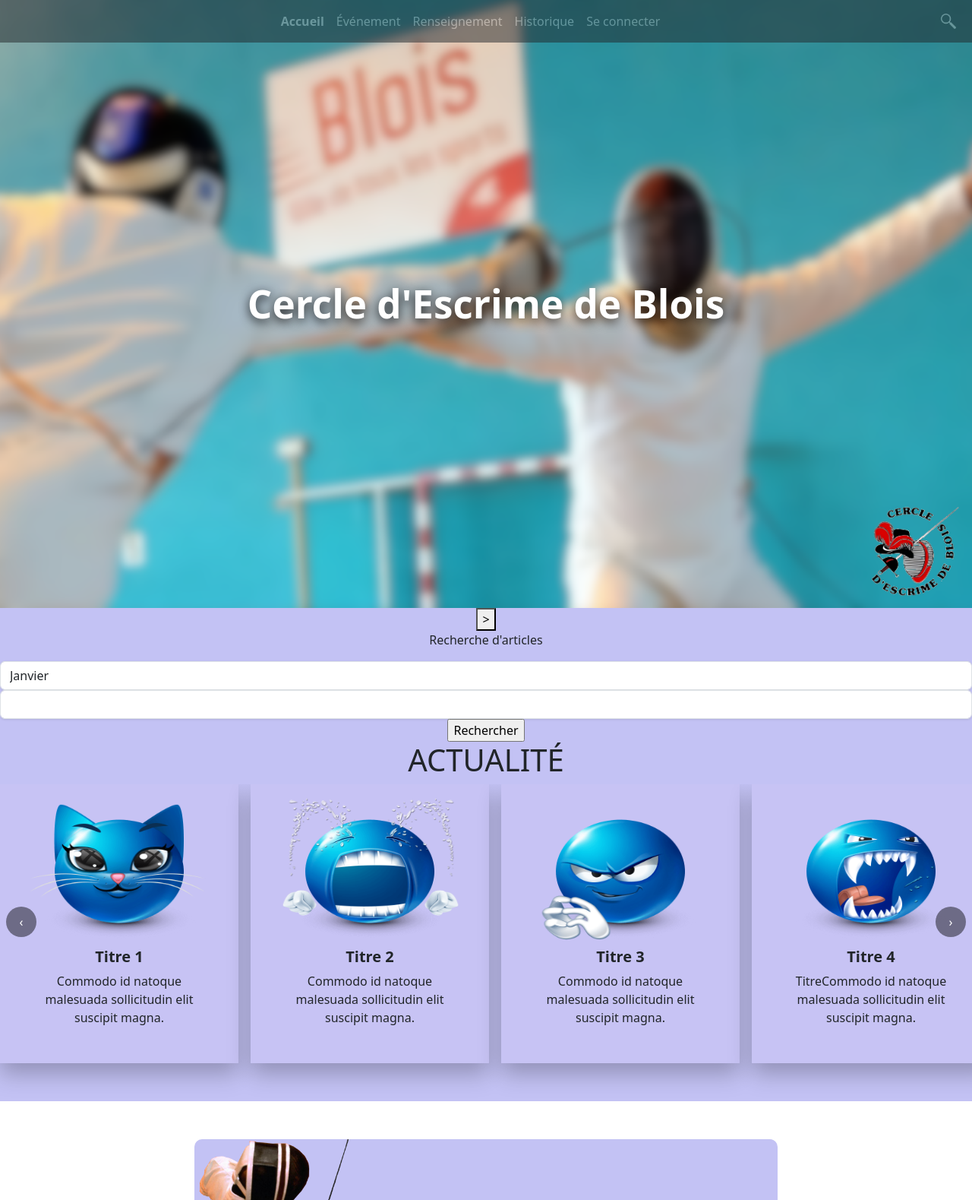
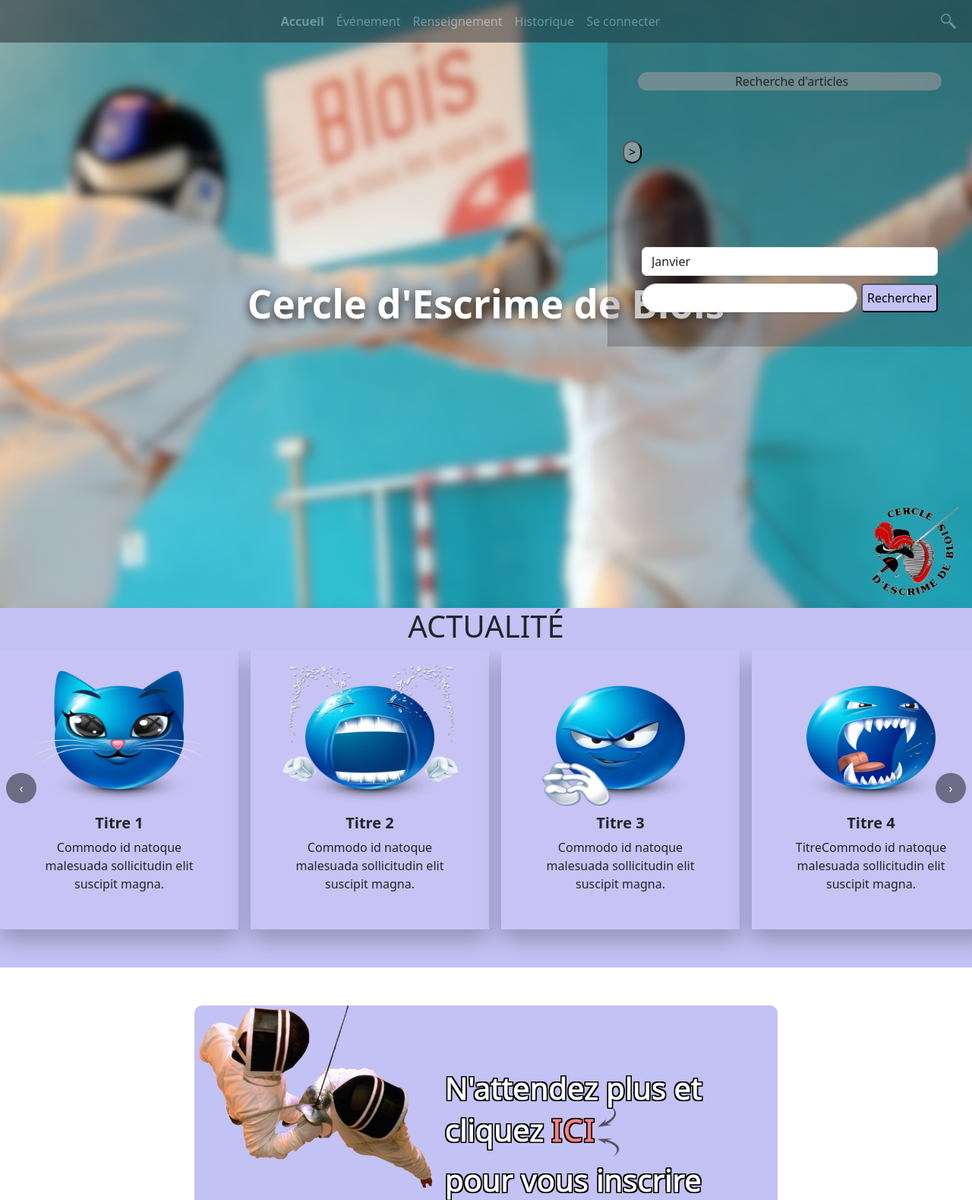
Before and after one commit to Bertili-Erwann/SAE3.01_Projet, a Flask app: page / in a window 1280 px wide. Shown: the top 1579 px of the page at 76% size. Run offline with Flask 3, Linux system fonts and the light colour scheme.

Commit message:
Corriger la mise en page CSS des articles et ajouter des styles de recherche dans la barre latérale.

```diff
--- a/escrimeBlois/static/css/articles.css
+++ b/escrimeBlois/static/css/articles.css
@@ -1,7 +1,7 @@
 /* ==================== articles.html  ====================*/
 .ctn-list-art {
-  margin: 50px;
-  width: 100%;
+  margin: 50px auto;
+  max-width: 1200px;
   min-height: 80vh;
 }
 
@@ -9,12 +9,14 @@
   text-decoration: none;
   color: black;
 }
+
 .art {
-  margin: 15px;
+  margin: 15px auto;
   background-color: #b8cee0b4;
   border-radius: 25px;
-  padding: 5px;
+  padding: 15px;
   width: 75%;
+  max-width: 900px;
 }
 
 .art:hover {
--- a/escrimeBlois/static/css/index.css
+++ b/escrimeBlois/static/css/index.css
@@ -175,6 +175,65 @@
   height: 70px;
 }
 
+/* -------------------- Aside - Barre latérale de recherche -------------------- */
+.menu-recherche {
+  position: fixed;
+  top: 55px;
+  right: 0;
+  z-index: 5;
+  width: fit-content;
+  max-height: calc(100vh - 50px);
+  overflow-y: auto;
+  background-color: #3a343446;
+  justify-content: center;
+  padding: 20px;
+}
+
+.ctn-rech {
+  margin: 25px;
+}
+
+.ctn-valider-rech {
+  display: flex;
+  margin-block: 10px;
+}
+
+.btn-rech-ar {
+  background-color: #c3c2f4;
+  border-radius: 5px;
+  margin-left: 5px;
+  font-weight: 300;
+}
+
+.menu-recherche p {
+  background-color: #a89d9d85;
+  border-radius: 30px;
+  width: 400px;
+  margin: 20px;
+}
+
+#recherche {
+  border-radius: 25px;
+}
+
+.aside-slide {
+  background-color: #a8a8a8b4;
+  float: left;
+  border-radius: 25px;
+  margin-block-end: 25%;
+  margin-block-start: 25%;
+}
+
+#btn-entrant {
+  position: fixed;
+  top: 55px;
+  right: 0;
+  z-index: 5;
+  width: fit-content;
+  max-height: calc(100vh - 50px);
+  overflow-y: auto;
+}
+
 /* -------------------- Partenaires -------------------- */
 .partenaire {
   text-align: center;
```
